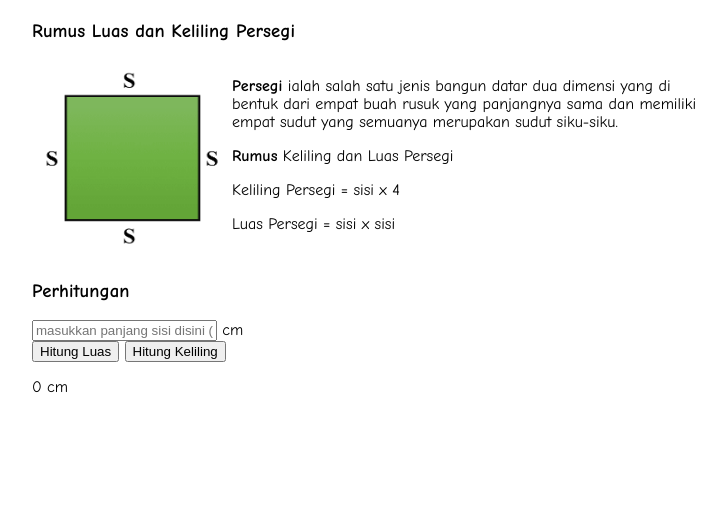
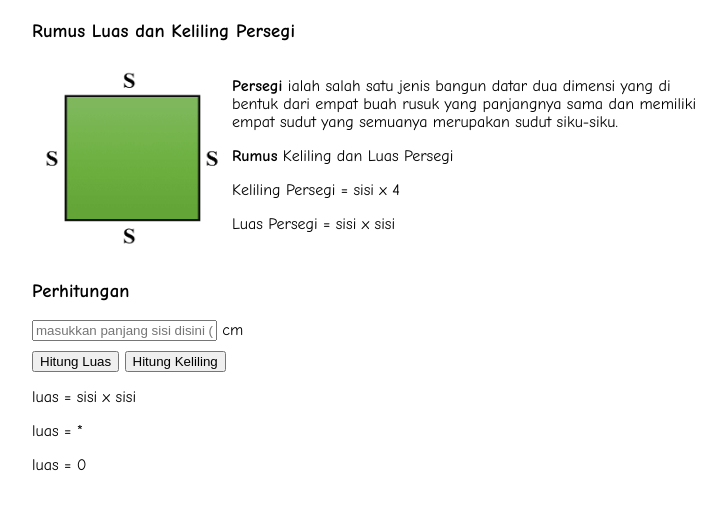
Before and after one commit to rjial/paradigma, a plain HTML site: page persegi.html in a window 1280 px wide. Both pictures are taken after a click on the button "Hitung Luas". Shown: the part 102-612 px from the top of the page, without its empty margins (268-994 px from the left). Drawn offline with Linux system fonts and the light colour scheme.

Commit message:
update persegi

```diff
--- a/css/style.css
+++ b/css/style.css
@@ -81,3 +81,7 @@ display: grid;
     margin-left: 300px;
     margin-right: 300px;
 }
+
+.rumus button {
+    margin-top: 10px;
+}
--- a/persegi.html
+++ b/persegi.html
@@ -14,7 +14,10 @@
         function Luas(e) {
             var a = document.getElementById("sisi").value;
             var luas = a * a;
-            document.getElementById("hasil").innerHTML = luas + " cm";
+            var b = "luas = sisi x sisi"
+            document.getElementById("rumus").innerHTML = b;
+            document.getElementById("hasil1").innerHTML = "luas = " + a + " * " + a ;
+            document.getElementById("hasil2").innerHTML = "luas = " + luas;
             e.preventDefault()
         }
         function keliling(e) {
@@ -55,7 +58,9 @@
         <input type="text" id="sisi" name="fname" placeholder="masukkan panjang sisi disini (ex: 4)"> cm<br/>
         <button onclick="Luas()">Hitung Luas</button>
         <button onclick="keliling()">Hitung Keliling</button>
-        <p id="hasil"></p>
+        <p id="rumus"></p>
+        <p id="hasil1"></p>
+        <p id="hasil2"></p>
     </div>
 </body>
 
```
